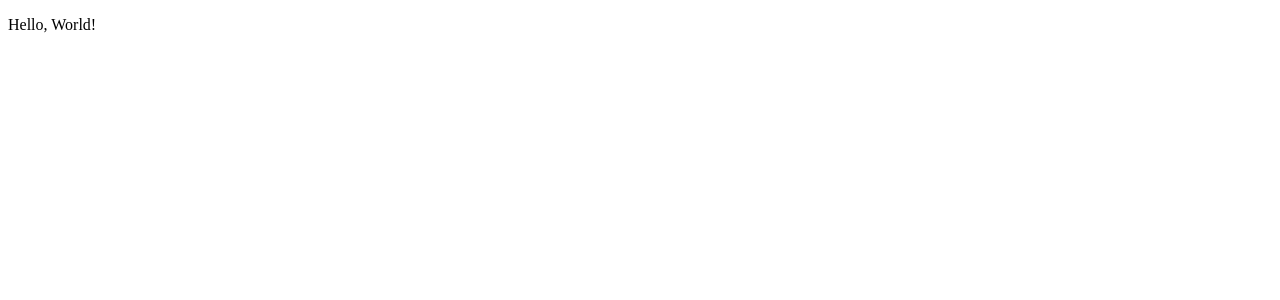
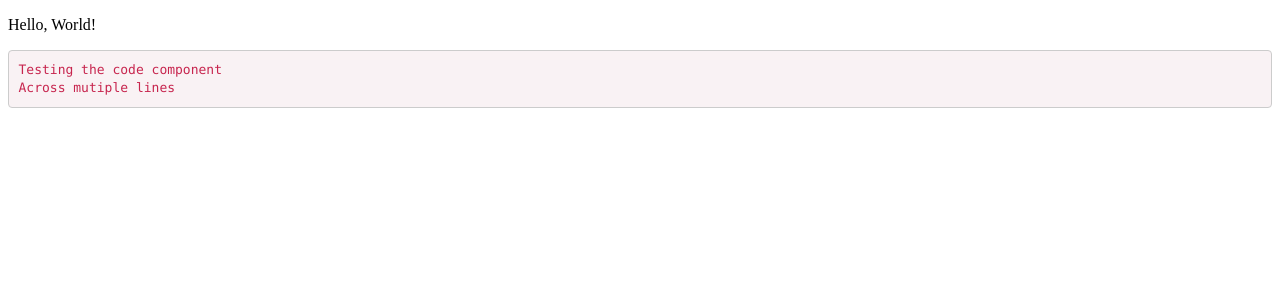
Before and after one commit to thancock20/multi-api, a Next.js app: page / in a window 1280 px wide. Shown: the top 300 px of the page. Built offline with nearby package versions, Linux system fonts and the light colour scheme.

Commit message:
Add code component

```diff
--- /dev/null
+++ b/components/Code.js
@@ -0,0 +1,23 @@
+const Code = ({ children }) => (
+  <pre>
+    <code>
+      { children }
+    </code>
+    <style jsx>{`
+      code {
+        display: block;
+        color: #C7254E;
+        font-family: Menlo, Monaco, Consolas, "Courier New", monospace;
+        font-size: 13px;
+        line-height: 1.42857143;
+        background-color: #F9F2F4;
+        padding: 9.5px;
+        margin: 0 0 10px;
+        border: 1px solid #CCC;
+        border-radius: 4px;
+      }
+    `}</style>
+  </pre>
+)
+
+export default Code
--- a/pages/index.js
+++ b/pages/index.js
@@ -1,3 +1,13 @@
-const Index = () => (<p>Hello, World!</p>)
+import Code from '../components/Code'
+
+const code = `Testing the code component
+Across mutiple lines`
+
+const Index = () => (
+    <React.Fragment>
+      <p>Hello, World!</p>
+      <Code>{ code }</Code>
+    </React.Fragment>
+)
 
 export default Index
```
